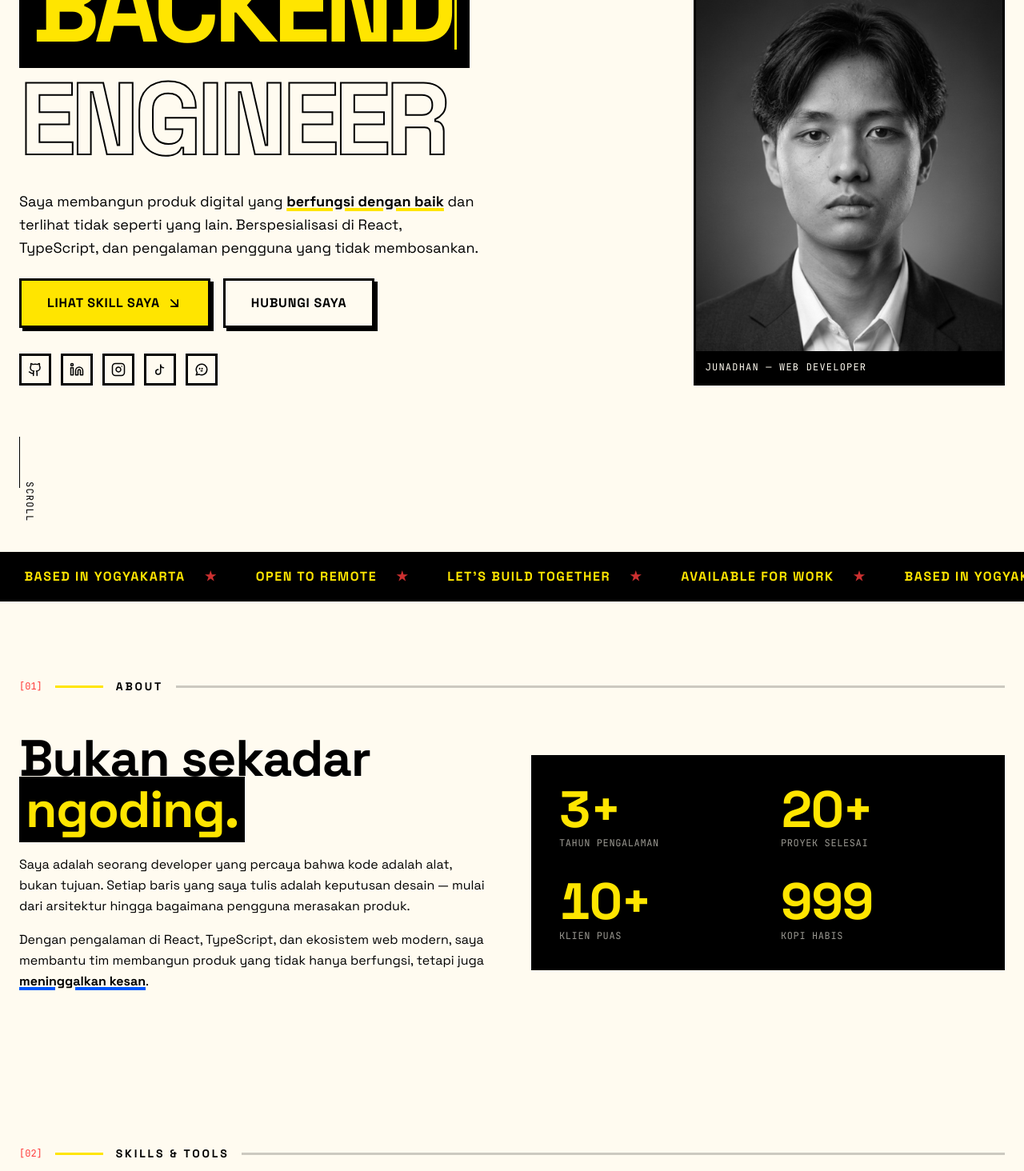
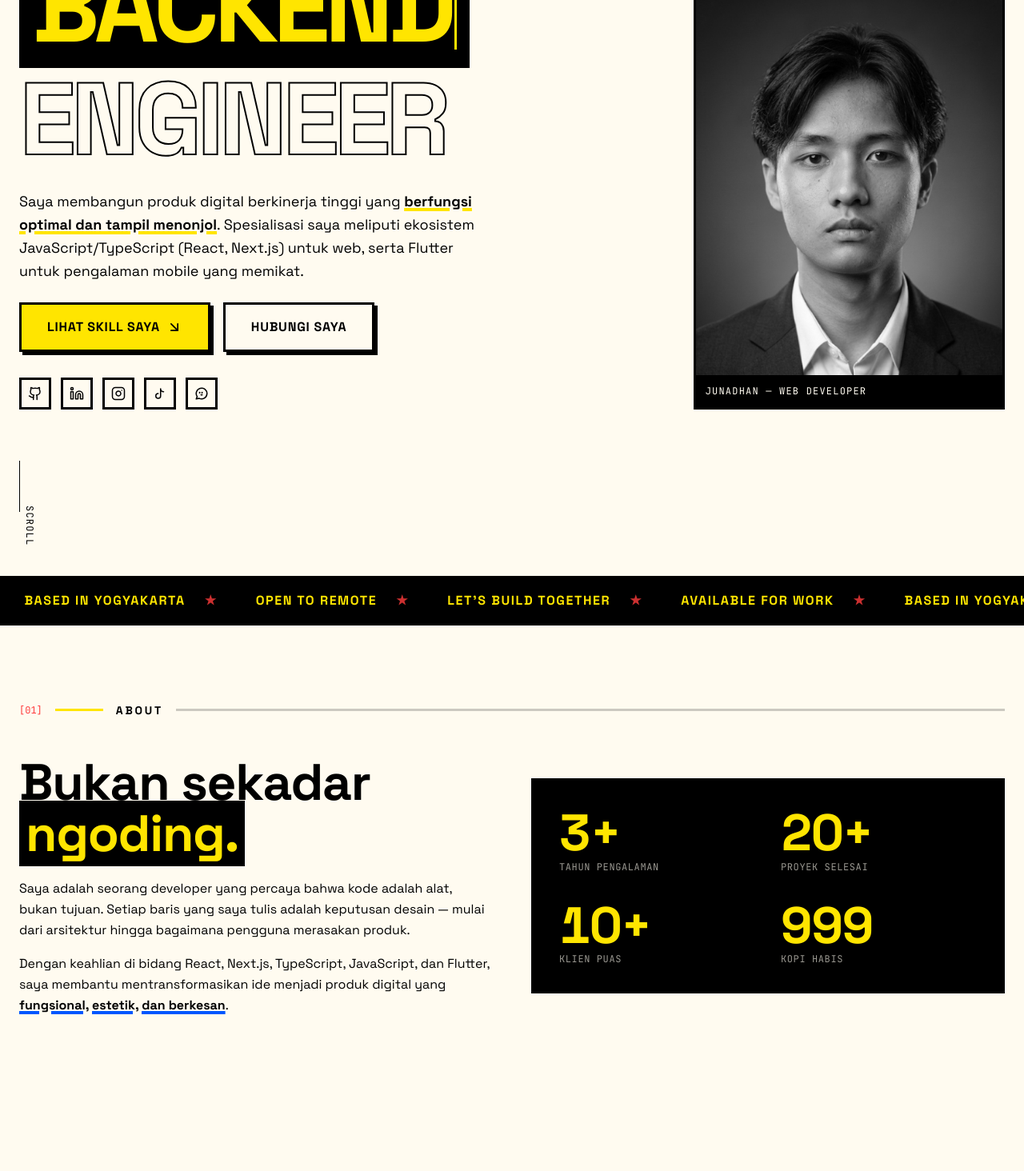
Before and after one commit to j0nsss/brutalism-portofolio, a React (Vite) app: page / in a window 1280 px wide. Shown: the part 379-1843 px from the top of the page at 80% size. Built offline with nearby package versions, Linux system fonts and the light colour scheme; no server answers.

Commit message:
update 0.03

```diff
--- a/src/components/layout/Navbar.tsx
+++ b/src/components/layout/Navbar.tsx
@@ -9,6 +9,11 @@ const navItems = [
   { label: 'Skills',  href: '#skills',  index: '02' },
   { label: 'Contact', href: '#contact', index: '03' },
 ]
+
+function scrollToSection(id: string) {
+  const el = document.getElementById(id)
+  if (el) el.scrollIntoView({ behavior: 'smooth' })
+}
 
 export function Navbar() {
   const [scrolled,   setScrolled]   = useState(false)
@@ -55,6 +60,7 @@ export function Navbar() {
             <li key={item.href}>
               <a
                 href={item.href}
+                onClick={(e) => { e.preventDefault(); scrollToSection(item.href.slice(1)) }}
                 className={cn(
                   'font-mono text-xs uppercase tracking-widest',
                   'px-3 py-2 no-underline',
@@ -72,6 +78,7 @@ export function Navbar() {
 
         <a
           href="#contact"
+          onClick={(e) => { e.preventDefault(); scrollToSection('contact') }}
           className="hidden md:block btn-brutal bg-brutal-yellow hover:bg-brutal-yellow"
         >
           Hire Me
@@ -101,7 +108,7 @@ export function Navbar() {
                 <li key={item.href} className="border-b-3 border-brutal-black last:border-0">
                   <a
                     href={item.href}
-                    onClick={() => setMenuOpen(false)}
+                    onClick={(e) => { e.preventDefault(); scrollToSection(item.href.slice(1)); setMenuOpen(false) }}
                     className="flex items-center gap-3 py-4 font-display font-bold text-lg no-underline hover:pl-4 transition-all"
                   >
                     <span className="font-mono text-xs text-brutal-red">[{item.index}]</span>
--- a/src/components/sections/AboutSection.tsx
+++ b/src/components/sections/AboutSection.tsx
@@ -57,11 +57,10 @@ export default function AboutSection() {
               bagaimana pengguna merasakan produk.
             </p>
             <p>
-              Dengan pengalaman di React, TypeScript, dan ekosistem web modern,
-              saya membantu tim membangun produk yang tidak hanya berfungsi,
-              tetapi juga{' '}
+              Dengan keahlian di bidang React, Next.js, TypeScript, JavaScript, dan Flutter,
+              saya membantu mentransformasikan ide menjadi produk digital yang{' '}
               <strong className="underline decoration-brutal-blue decoration-4">
-                meninggalkan kesan
+                fungsional, estetik, dan berkesan
               </strong>.
             </p>
           </div>
--- a/src/components/sections/HeroSection.tsx
+++ b/src/components/sections/HeroSection.tsx
@@ -91,11 +91,11 @@ export function HeroSection() {
             variants={itemVariants}
             className="font-sans text-lg max-w-xl leading-relaxed"
           >
-            Saya membangun produk digital yang{' '}
+            Saya membangun produk digital berkinerja tinggi yang{' '}
             <strong className="underline decoration-brutal-yellow decoration-4">
-              berfungsi dengan baik
-            </strong>{' '}
-            dan terlihat tidak seperti yang lain. Berspesialisasi di React, TypeScript, dan pengalaman pengguna yang tidak membosankan.
+              berfungsi optimal dan tampil menonjol
+            </strong>
+            . Spesialisasi saya meliputi ekosistem JavaScript/TypeScript (React, Next.js) untuk web, serta Flutter untuk pengalaman mobile yang memikat.
           </motion.p>
 
           <motion.div variants={itemVariants} className="flex flex-wrap gap-4">
```
Also changed, not shown: 10 other files (tests, documents, lock files or other folders).
